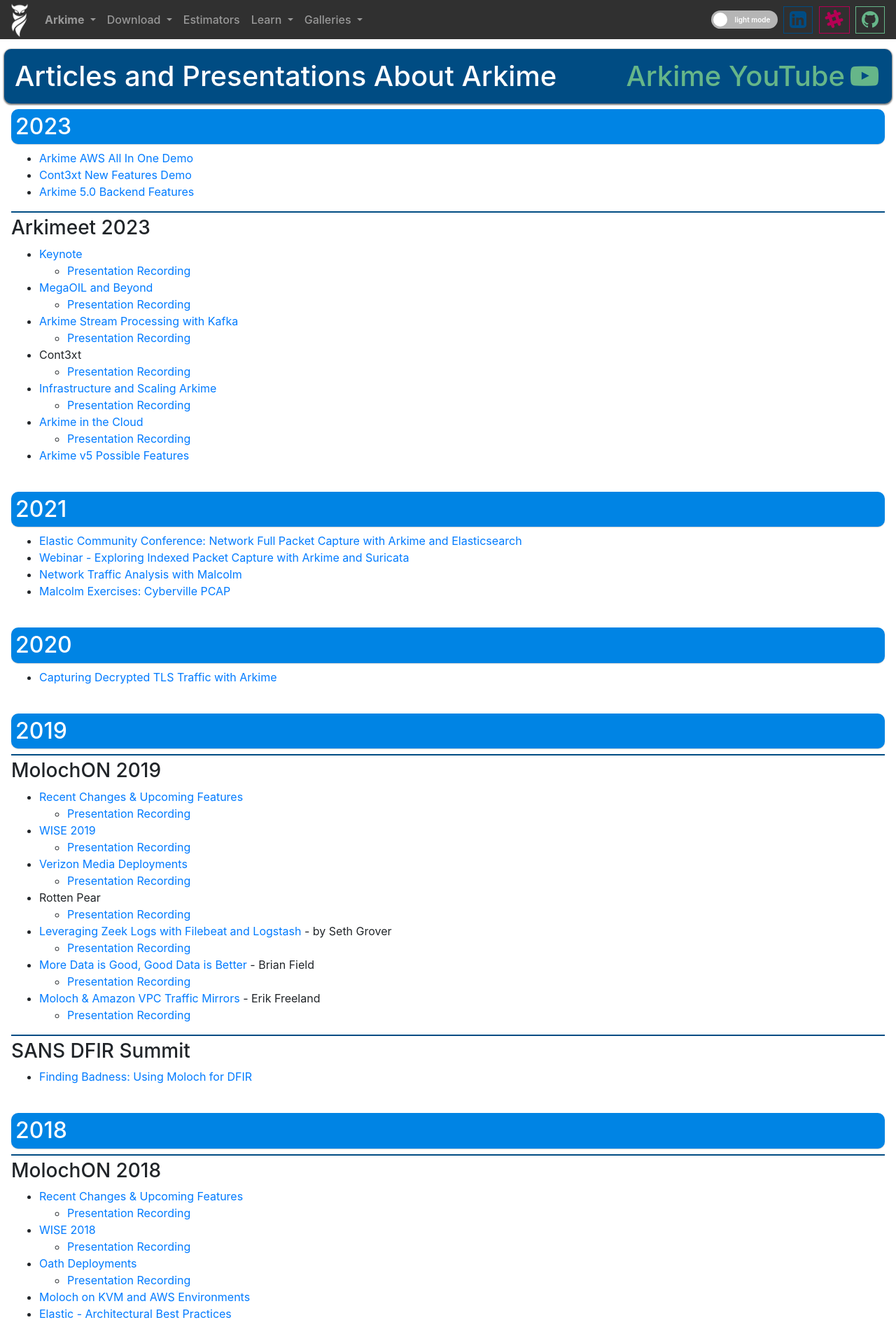
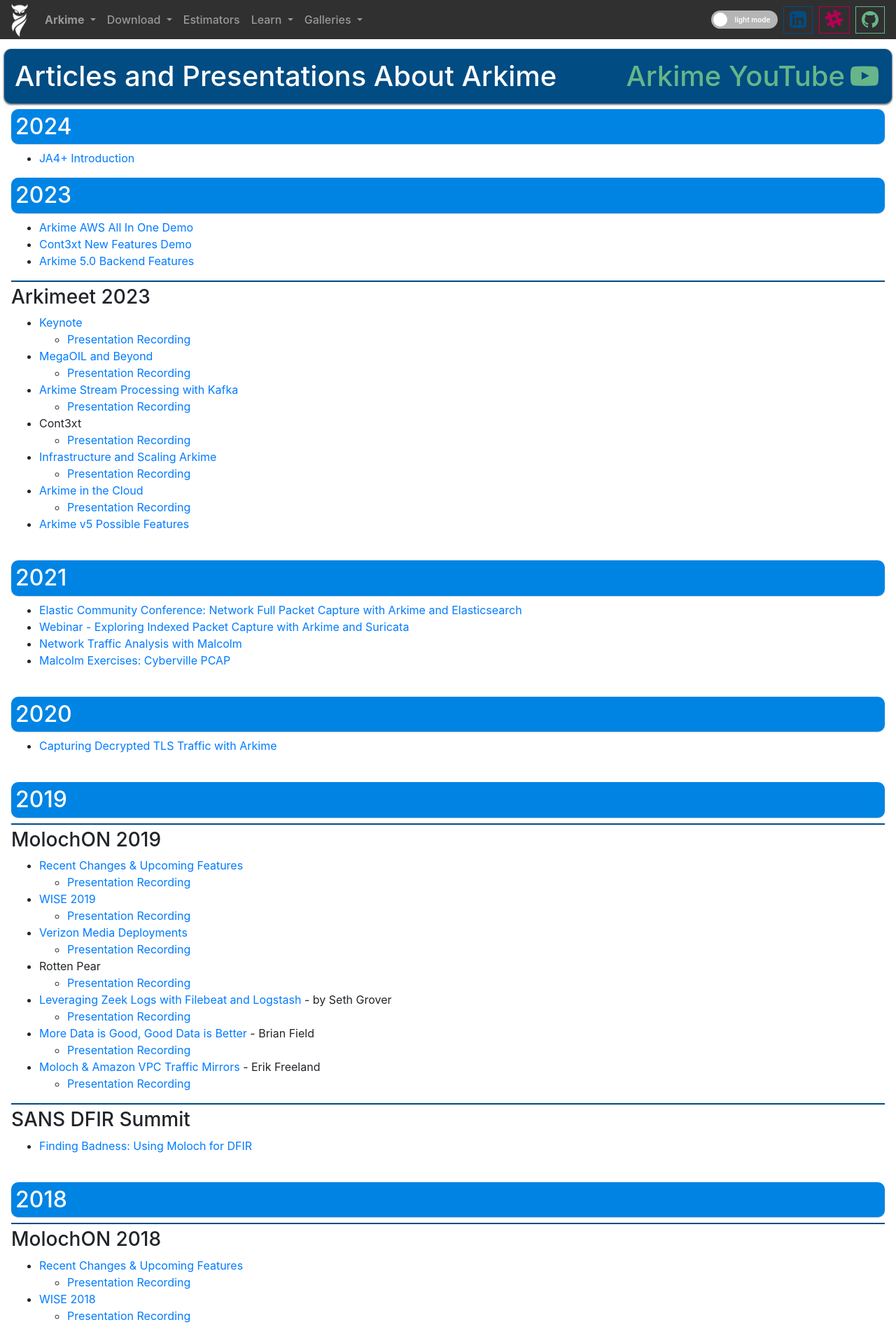
Before and after one commit to arkime/arkimeweb, a Jekyll site: the page built from _wiki/articles.md, in a window 1280 px wide. Shown: the top 1897 px of the page at 70% size. Built offline with Jekyll 4.4.1, drawn with Linux system fonts in a browser that asks for light colours.

Commit message:
ja4+ talk link

```diff
--- a/_wiki/articles.md
+++ b/_wiki/articles.md
@@ -8,6 +8,11 @@
 
 # Articles and Presentations About Arkime [Arkime YouTube<span class="fa fa-youtube-play ml-2 mr-1"></span>](https://www.youtube.com/channel/UCCtFDN7jSW_Np6i0Z_B6t8Q/videos){: .no-decoration.pull-right.primary-theme-text }
 {: .section-header.mt-1 }
+
+## 2024
+{: .subsection-header.mt-0 }
+
+* [JA4+ Introduction](https://youtu.be/b1c7xxe6ouM)
 
 ## 2023
 {: .subsection-header.mt-0 }
```
